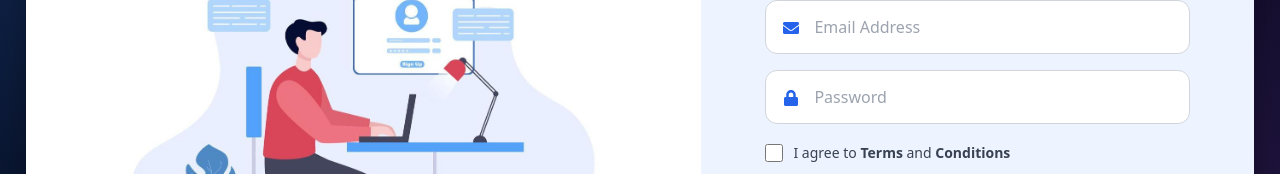
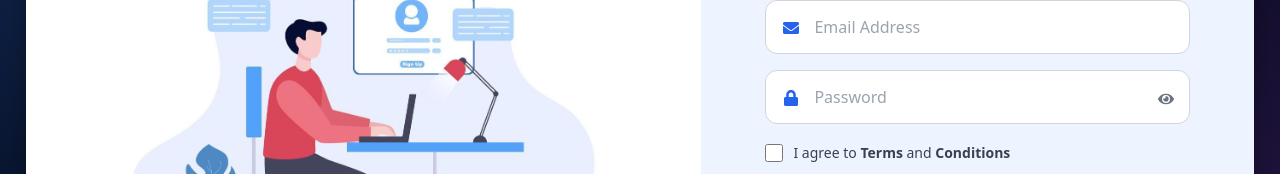
Before and after one commit to Iram-Ramzan/personality-assessor, a React (Create React App) app in the folder frontend/: page /signup in a window 1280 px wide. Shown: the part 304-478 px from the top of the page. Built offline with nearby package versions, Linux system fonts and the light colour scheme; the HTML template or start-up script is replaced by a standard one.

Commit message:
Add password eye toggle icons + fix imports

```diff
--- a/frontend/src/pages/Signup.css
+++ b/frontend/src/pages/Signup.css
@@ -354,3 +354,22 @@ form input:focus {
     top: 17px;
   }
 }
+
+
+.passwordToggle {
+  position: absolute;
+  right: 12px;
+  top: 50%;
+  transform: translateY(-50%);
+  background: none;
+  border: none;
+  cursor: pointer;
+  color: #6b7280;
+  padding: 4px;
+  border-radius: 4px;
+}
+
+.passwordToggle:hover {
+  background: rgba(0,0,0,0.05);
+  color: #2563eb;
+}
--- a/frontend/src/pages/Signup.js
+++ b/frontend/src/pages/Signup.js
@@ -1,12 +1,14 @@
 import React, { useState } from "react";
 import "./Signup.css";
-import { FaUser, FaEnvelope, FaLock } from "react-icons/fa";
+import { FaUser, FaEnvelope, FaLock,FaEye, FaEyeSlash} from "react-icons/fa";
 import { useNavigate } from "react-router-dom";
 import signup from "./signup.jpg";
 
 const Signup = () => {
   const navigate = useNavigate();
-  const showPassword = useState(false);
+  const [showPassword, setShowPassword] = useState(false);
+
+  const togglePassword = () => setShowPassword(!showPassword);
 
   const [form, setForm] = useState({
     name: "",
@@ -119,13 +121,20 @@ const Signup = () => {
                 <FaLock />
               </span>
               <input
-                type={showPassword ? "text" : "password"}
+                type={showPassword ? "text" : "password"}  // Toggles visibility
                 name="password"
                 placeholder="Password"
                 value={form.password}
                 onChange={handleChange}
                 required
               />
+              <button
+                type="button"
+                className="passwordToggle"
+                onClick={togglePassword}
+              >
+                {showPassword ? <FaEyeSlash /> : <FaEye />}
+              </button>
             </div>
 
             <label className="termsRow">
```
